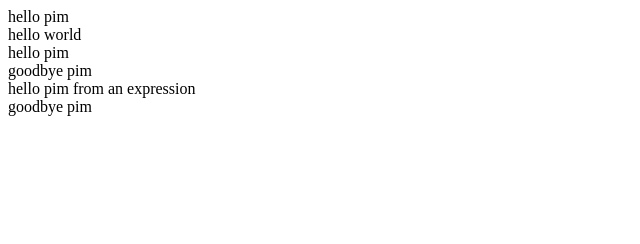
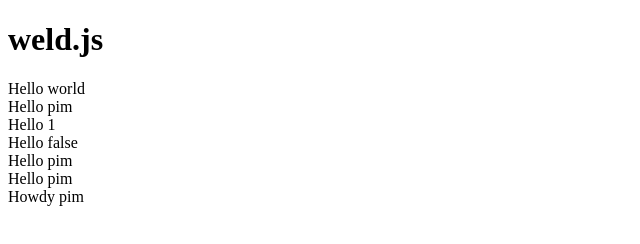
Before and after one commit to pimbrouwers/weld.js, a website: page samples/index.html in a window 1280 px wide. Shown: the whole page, without its empty margins (0-640 px from the left). Drawn offline with Linux system fonts and the light colour scheme.

Commit message:
v3.0 alpha

```diff
--- a/samples/index.html
+++ b/samples/index.html
@@ -8,45 +8,67 @@
 </head>
 
 <body>
+    <h1>weld.js</h1>
 
-	<div data-weld="hello: 'hello pim'"></div>
-	<div data-weld="helloEmpty"></div>
-	<div data-weld="helloFunc: function() { return 'pim' }"></div>
-	<div data-weld="helloMulti: 'pim', greeting: 'goodbye'"></div>
+    <!-- a basic binding -->
+    <div data-bind="greet"></div>
 
-	<div data-weld="expr: function(){ return 'hello pim from an expression' }"></div>
+    <!-- passing a string -->
+    <div data-bind="greetString: pim"></div>
 
-	<div data-weld="tern: 1 > 2 ? 'hello pim' : 'goodbye pim'"></div>
+    <!-- passing an integer  -->
+    <div data-bind="greetString: 1"></div>
 
+    <!-- passing an boolean  -->
+    <div data-bind="greetString: false"></div>
 
+    <!-- designating a named target -->
+    <div data-bind="greetTarget: pim">
+        <div data-target=greeting></div>
+    </div>
+
+    <!-- using an object literal -->
+    <div data-bind="greetObject: {name:'pim'}"></div>
+
+    <!-- using multiple attrbutes -->
+    <div data-bind="greetMulti: {name:'pim', greeting:'Howdy', intVal: 1, boolVal: true}">
+        <div>
+            <span data-target=greeting></span>
+            <span data-target=name></span>
+        </div>
+    </div>
 
     <script src="../weld.js"></script>
     <script>
-		weld.addBinder('hello', function (el, msg) {
-			el.innerText = msg;
-		});
-
-		weld.addBinder('helloEmpty', function(el) {
-			el.innerText = 'hello world';
+        weld.bind('greet', function (el) {
+            el.innerHTML = 'Hello world'
         })
 
-		weld.addBinder('helloFunc', function (el, fn) {
-			el.innerText = 'hello ' + fn();
-		});
+        weld.bind('greetString', function (el, attr) {
+            const message = 'Hello ' + attr
+            el.innerHTML = message
+        })
 
-		weld.addBinder('helloMulti', function(el, name, values) {
-			el.innerText = (values.greeting || 'hello') + ' ' + name;
-		});
+        weld.bind('greetTarget', function (el, attr, targets) {
+            const message = 'Hello ' + attr
+            targets.greeting ?
+                targets.greeting.innerHTML = message :
+                el.innerHTML = message
+        })
 
-		weld.addBinder('expr', function (el, expr) {
-			el.innerText = expr();
-		});
+        weld.bind('greetObject', function (el, attr) {
+            const message = 'Hello ' + attr.name
+            el.innerHTML = message
+        })
 
-		weld.addBinder('tern', function (el, tern) {
-			el.innerText = tern;
-		});
+        weld.bind('greetMulti', function (el, attr, targets) {
+            const greeting = attr.greeting ? attr.greeting : "Hello"
+            const name = attr.name ? attr.name : "world"
+            targets.greeting.innerHTML = greeting
+            targets.name.innerHTML = name
+        })
 
-		weld.applyBindings();
+        weld.init()
     </script>
 </body>
 
--- a/weld.js
+++ b/weld.js
@@ -1,109 +1,79 @@
-/*!
- * weld.js v2.x (https://github.com/pimbrouwers/weld.js)
- * Copyright 2020 Pim Brouwers
- * Licensed under Apache 2.0 (https://github.com/pimbrouwers/weld.js/blob/master/LICENSE)
- */
-;(function(GLOBAL) {
-  function weld() {
-    var _bindings = [];
-    var _binders = {};
+; (function (GLOBAL) {
+    'use strict'
 
-    return {
-      addBinder: function (name, b) {
-        _binders[name] = b;
+    let binders = {}
+
+    const weld = {
+        bind: function (name, fn) {
+            binders[name] = fn
         },
-      applyBindings: function (el) {
-        traverseDomForBindings(el === undefined ? document.body : el);
-        window.addEventListener('unload', unloadBindings);
-        executeBindings();
-      }
-    };
-
-    function executeBindings() {
-      _bindings.forEach(function (b) {
-        if (_binders[b.name])
-          _binders[b.name](b.el, b.value, b.additional);
-      });
+        init: function (root) {
+            if (root == null) {
+                root = document.body
             }
 
-    function getAttr(el, key) {
-      var attr = el.getAttributeNode(key);
-      return attr ? attr.value : null;
+            const dataBinds = root.querySelectorAll('[data-bind]')
+
+            for (const el of dataBinds) {
+                const dataBind = el.dataset.bind
+
+                const targetEls = el.querySelectorAll('*[data-target]')
+                let targets = {}
+
+                targetEls.forEach(targetEl => {
+                    targets[targetEl.dataset.target] = targetEl
+                })
+
+                const sepIndex = dataBind.indexOf(':')
+
+                if (sepIndex < 0) {
+                    binders[dataBind](el, targets)
+                }
+                else {
+                    const name = dataBind.substring(0, sepIndex)
+                    const bindingStr = dataBind.substring(sepIndex + 1).trim()
+                    let bindingJson = ""
+
+                    if (bindingStr.startsWith('{')) {
+                        bindingJson =
+                            bindingStr
+                                .replace(/([{,]\s*)(\w+)(\s*:)/g, '$1"$2"$3')
+                                .replace(/(:\s*)'([\w\s\n\r!"#$%&()*+,-./:;<=>?@[\]^_`{|}~]+)'/g, '$1"$2"')
+                    }
+                    else if (/^true$/i.test(bindingStr)) {
+                        bindingJson = true
+                    }
+                    else if (/^false$/i.test(bindingStr)) {
+                        bindingJson = false
+                    }
+                    else if (/[a-z]/i.test(bindingStr)) {
+                        bindingJson = bindingStr.replace(/^['"\s]*(\w+)['"\s]*$/gi, '"$1"')
+                    }
+                    else {
+                        bindingJson = bindingStr
                     }
 
-    function prepareBindingString(bindingStr) {
-      if (bindingStr.indexOf(':') < 0)
-        return bindingStr + ': null';
-      else
-        return bindingStr.replace(/[\r\n]/g, '');
+                    let binding;
+
+                    try {
+                        binding = JSON.parse(`{"__weld__":${bindingJson}}`)
+                    } catch (error) {
+                        console.error('The following binding is invalid: \n' + dataBind, error)
+                        binding = {}
+                    }
+                    binders[name](el, binding.__weld__, targets)
+                }
+            }
+        }
     }
 
-    function parseBindingString(el) {
-      var bindingStr = getAttr(el, 'data-weld');
-
-      if (bindingStr === null)
-        return null;
-
-      var fn = fn = 'return {' + prepareBindingString(bindingStr) + '}';
-      var binding;
-      var bindingName;
-      var bindingValue = null;
-      var additional = {};
-
-      try {
-        var binding = new Function(fn)();
-      }
-      catch (e) {
-        console.warn('Invalid binding string: ' + bindingStr);
-      }
-
-      var keys = Object.keys(binding);
-      bindingName = keys[0];
-      bindingValue = binding[bindingName];
-
-      if (keys.length > 1) {
-        delete binding[bindingName];
-        additional = binding;
-      }
-
-      return {
-        el: el,
-        name: bindingName,
-        value: bindingValue,
-        additional: additional
-      };
-    }
-
-    function traverseDomForBindings(el) {
-      for (var i = 0; i < el.children.length; i++)
-        traverseDomForBindings(el.children.item(i));
-
-      var binding = parseBindingString(el);
-      if (binding !== null)
-        _bindings.push(binding);
-    }
-
-    function unloadBindings() {
-      var removeEventListeners = function (el) {
-        return el.parentNode.replaceChild(el.cloneNode(true), el);
-      };
-      for (var i = 0; i < _bindings.length; i++)
-        removeEventListeners(_bindings[i].el);
-    }
-  };
-
-  var weld = weld();
-
-  //AMD.
     if (typeof define === 'function' && define.amd) {
         define(function () { return weld; });
-
-  // Node and other CommonJS-like environments that support module.exports.
-  } else if (typeof module !== 'undefined' && module.exports) {
+    }
+    else if (typeof module !== 'undefined' && module.exports) {
         module.exports = weld;
-
-  //Browser.
-  } else {
+    }
+    else {
         GLOBAL.weld = weld;
     }
 })(this);
```
Also changed, not shown: karma.conf.js (deleted, +0 -70 lines), package.json (+10 -12 lines), samples/mithril.html (+22 -14 lines), spec/support/jasmine.json (deleted, +0 -11 lines), spec/weld.spec.js (deleted, +0 -114 lines), test/weld.test.js (added, +120 -0 lines), .github/workflows/build.yml (added), .travis.yml (deleted), README.md, samples/mithril.min.js (added), weld.min.js, 1 other file. Lines whose indentation alone changed are shown as unchanged.
